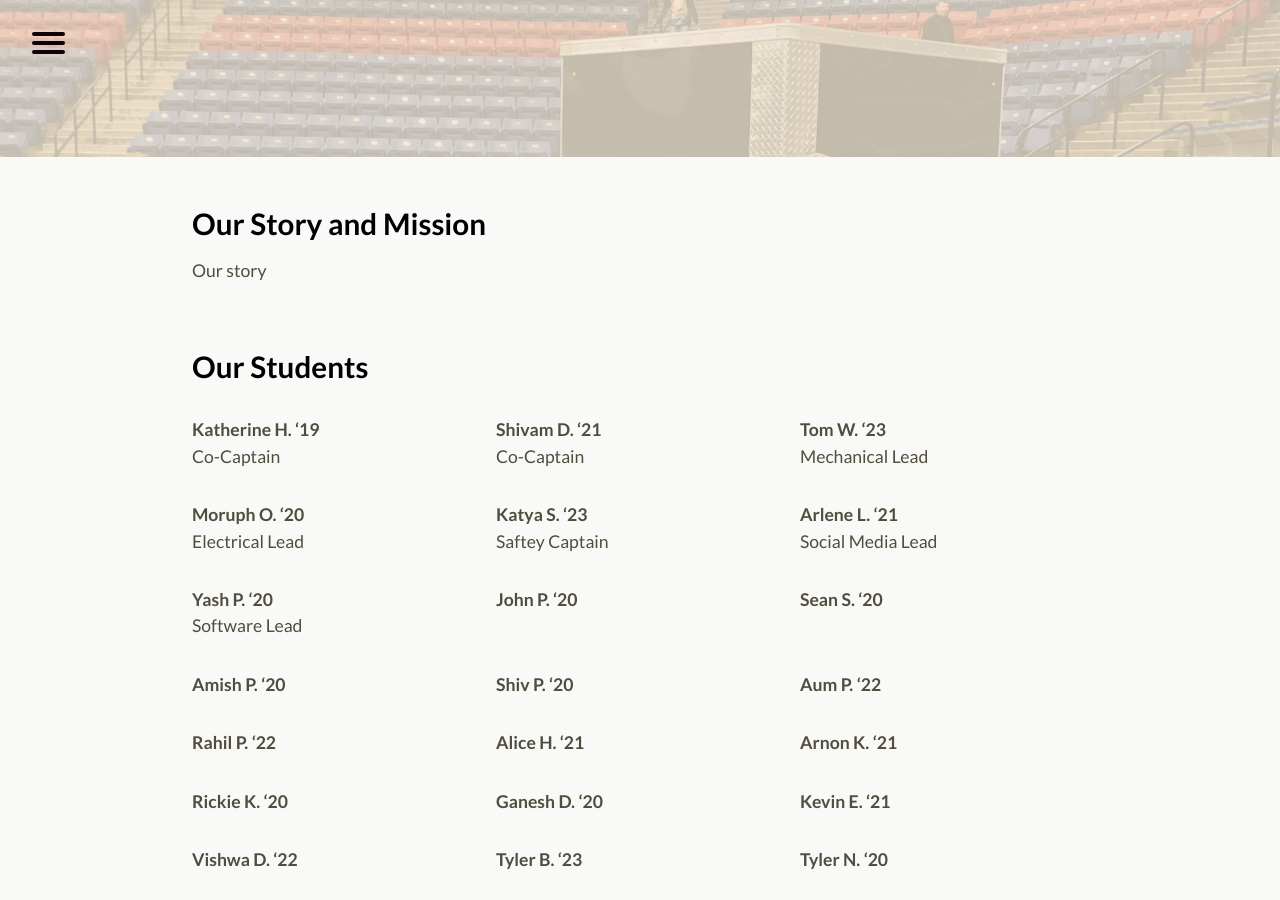
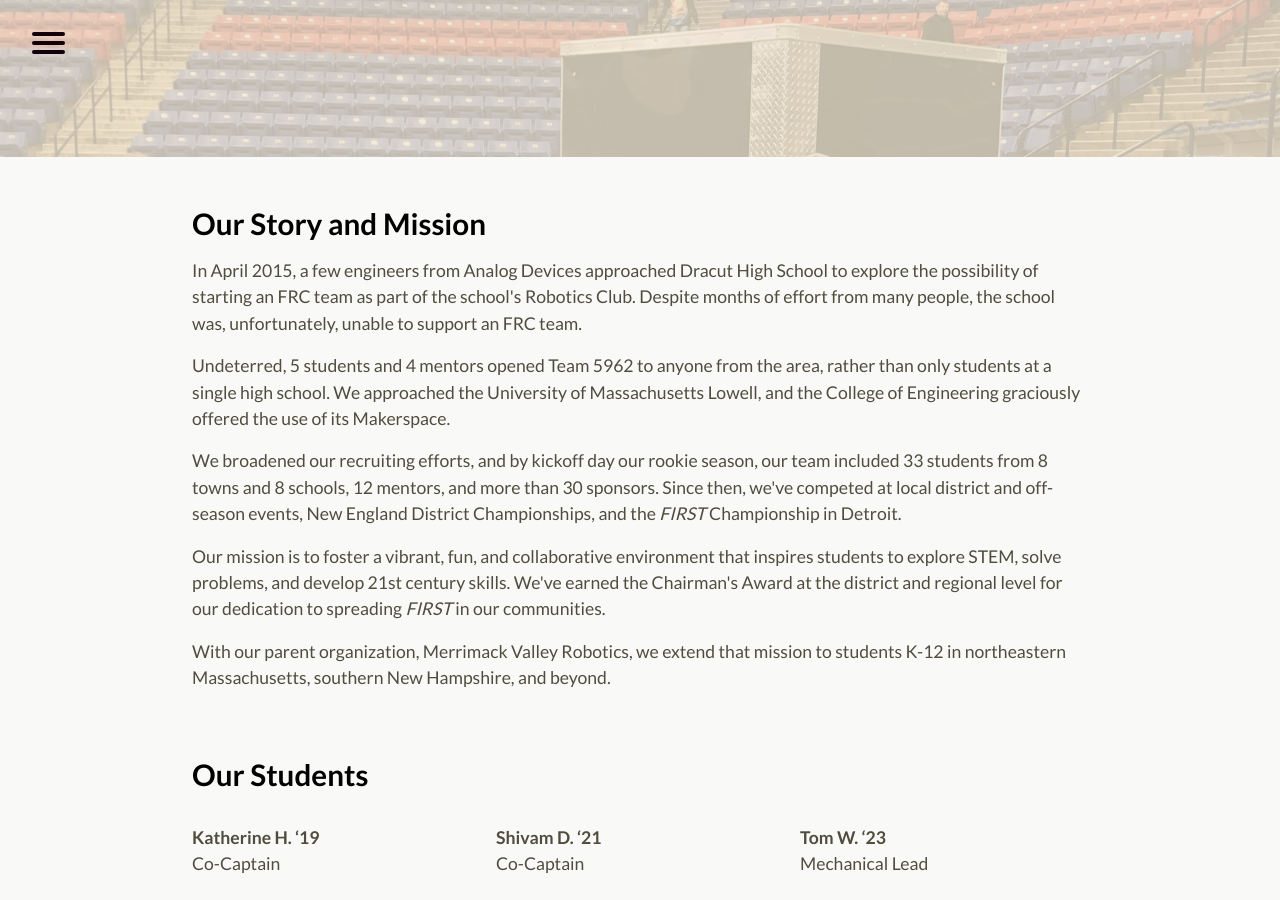
Before and after one commit to perSEVERE-5962/frc5962, a Jekyll site: the page built from about.md, in a window 1280 px wide and 900 px high, scrolled down 473 px. Built offline with Jekyll 4.4.1, drawn with Linux system fonts in a browser that asks for light colours.

Commit message:
Add story

```diff
--- a/about.md
+++ b/about.md
@@ -2,7 +2,12 @@
 title: About
 hero-img-url: "/media/unh.jpg"
 hero-title: We are Team 5962 <br>perSEVERE
-story: Our story
+story: >
+    <p>In April 2015, a few engineers from Analog Devices approached Dracut High School to explore the possibility of starting an FRC team as part of the school's Robotics Club. Despite months of effort from many people, the school was, unfortunately, unable to support an FRC team.</p>
+    <p>Undeterred, 5 students and 4 mentors opened Team 5962 to anyone from the area, rather than only students at a single high school. We approached the University of Massachusetts Lowell, and the College of Engineering graciously offered the use of its Makerspace.</p>
+    <p>We broadened our recruiting efforts, and by kickoff day our rookie season, our team included 33 students from 8 towns and 8 schools, 12 mentors, and more than 30 sponsors. Since then, we've competed at local district and off-season events, New England District Championships, and the <i>FIRST</i> Championship in Detroit.</p>
+    <p>Our mission is to foster a vibrant, fun, and collaborative environment that inspires students to explore STEM, solve problems, and develop 21st century skills. We've earned the Chairman's Award at the district and regional level for our dedication to spreading <i>FIRST</i> in our communities.</p>
+    <p>With our parent organization, Merrimack Valley Robotics, we extend that mission to students K-12 in northeastern Massachusetts, southern New Hampshire, and beyond.</p>
 ---
 
 ## Our Story and Mission
```
Also changed, not shown: media/cubscouts.jpg, media/rowdy.jpg, media/unh.jpg, 1 other file.
